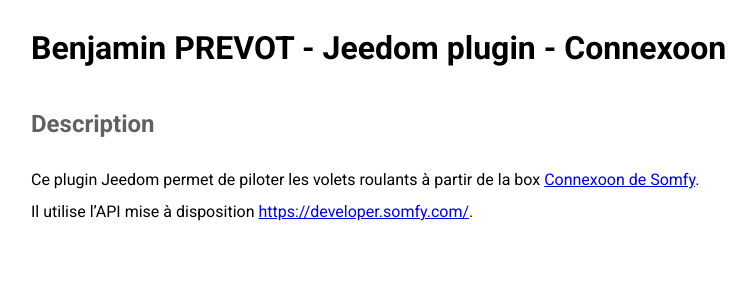
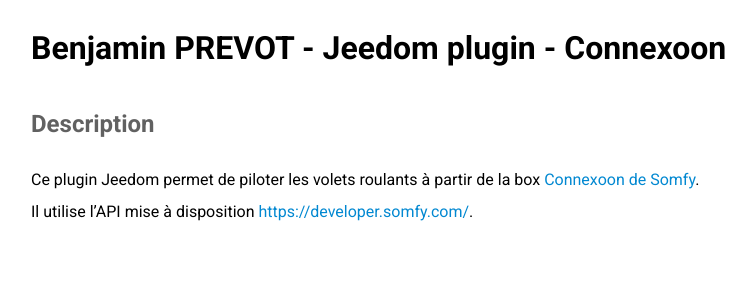
Before and after one commit to benjaminprevot/jeedom-plugin-connexoon, a Jekyll site: the page built from docs/fr_FR/index.md, in a window 1280 px wide. Shown: the top 300 px of the page, without its empty margins (1-757 px from the left). Built offline with Jekyll 4.4.1, drawn with Linux system fonts in a browser that asks for light colours; our own code applies the rules of GitHub Pages for plain Markdown files.

Commit message:
Manage links color

```diff
--- a/docs/assets/css/main.scss
+++ b/docs/assets/css/main.scss
@@ -34,3 +34,14 @@ h2 {
 p {
   margin: 1em 0;
 }
+
+a {
+  &, &:active, &:link, &:visited {
+    color: #0288D1;
+    text-decoration: none;
+  }
+
+  &:hover {
+    text-decoration: underline;
+  }
+}
```
